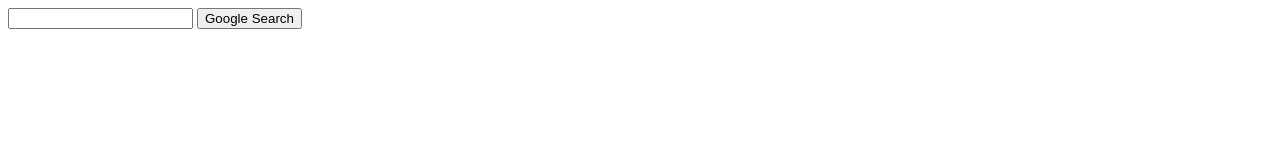
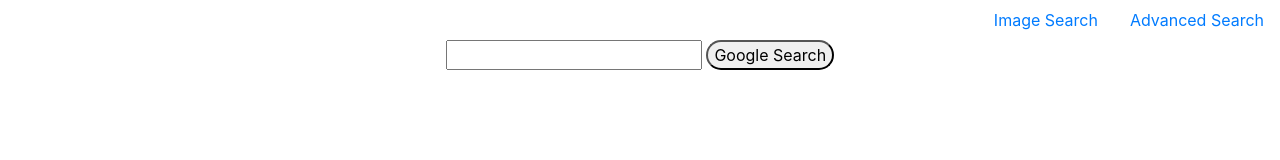
Before and after one commit to HeliFlip/search, a plain HTML site: page index.html in a window 1280 px wide. Drawn offline with nearby package versions, Linux system fonts and the light colour scheme.

Commit message:
- Added nav bar with links to all pages. - Added google search and button style. - Added bootstrap stylesheet link.  - Added assignment requirements as comments in all files.

```diff
--- a/index.html
+++ b/index.html
@@ -1,12 +1,40 @@
 <!DOCTYPE html>
 <html lang="en">
     <head>
+        <link rel="stylesheet" href="https://cdn.jsdelivr.net/npm/bootstrap@4.5.3/dist/css/bootstrap.min.css" integrity="sha384-TX8t27EcRE3e/ihU7zmQxVncDAy5uIKz4rEkgIXeMed4M0jlfIDPvg6uqKI2xXr2" crossorigin="anonymous">
+
         <title>Search</title>
+
     </head>
+
     <body>
-        <form action="https://www.google.com/search">
-            <input type="text", name="q">
-            <input type="submit", value="Google Search">
-        </form>
+        <!-- At the top of the page, there should be links in the upper-right of the page to go to Image Search or Advanced Search. -->
+        <div role="navigation">
+            <ul class="nav justify-content-end">
+                <li class="nav-item">
+                    <a class="nav-link" href="image-search.html">Image Search</a>
+                </li>
+
+                <li class="nav-item">
+                    <a class="nav-link" href="advanced-search.html">Advanced Search</a>
+                </li>
+            </ul>
+        </div>
+
+        <!-- On the Google Search page, the user should be able to type in a query, click "Google Search", and be taken to the Google search results for that page.
+        - Search bar should be centered
+        - Search bar should have rounded corners
+        - Search button should be centered
+        - Search button should be underneath the search bar -->
+        <div class="mx-auto" style="width:1000px;" role="searchbox">
+            <div class="d-flex justify-content-center">
+                <form action="https://www.google.com/search">
+                <input type="text", name="q">
+                <input type="submit", value="Google Search", class="rounded-pill">
+                </form>
+            </div>
+        </div>
+        <!-- Add an "I'm Feeling Lucky" button to the main Google Search Page.
+         - Clicking the button should take users directly to the first Google search result for the query, and bypass the normal results page. -->
     </body>
 </html>
```
Also changed, not shown: advanced-search.html (+19 -0 lines), image-search.html (+17 -0 lines).
